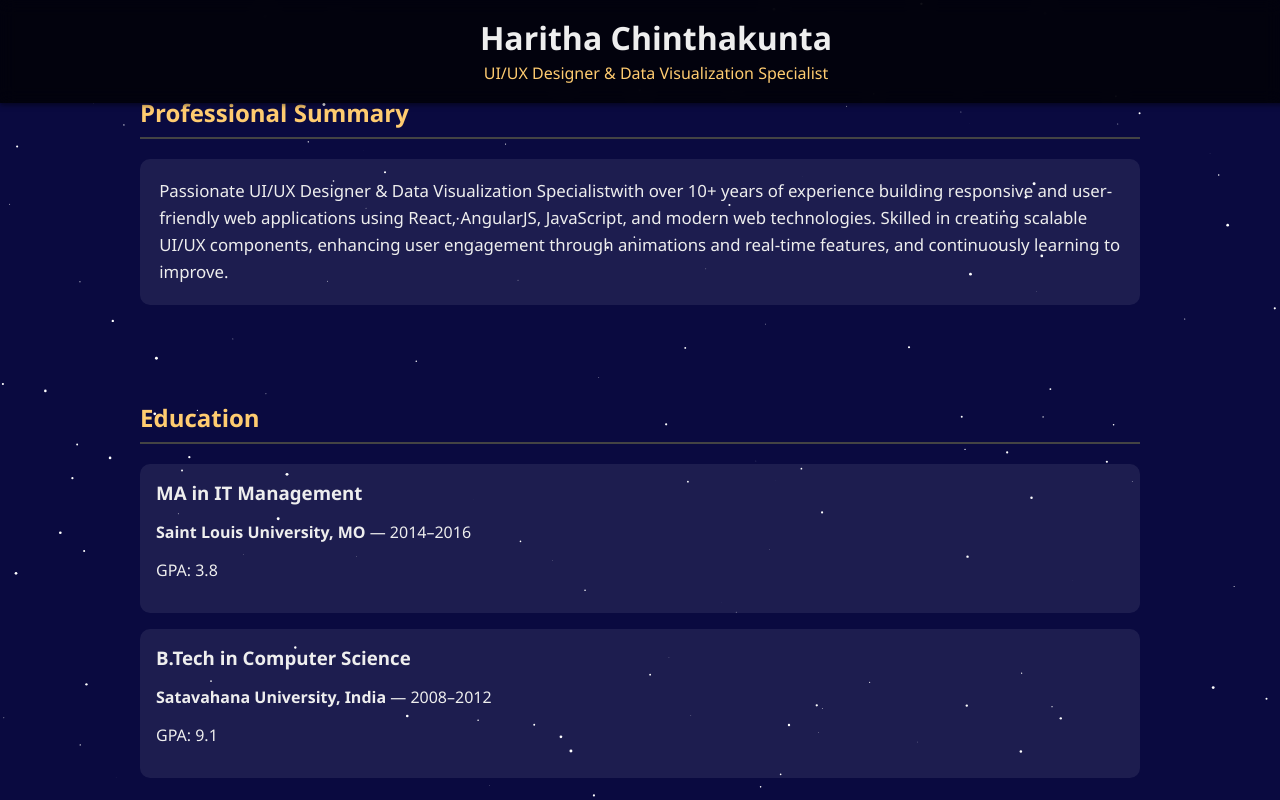
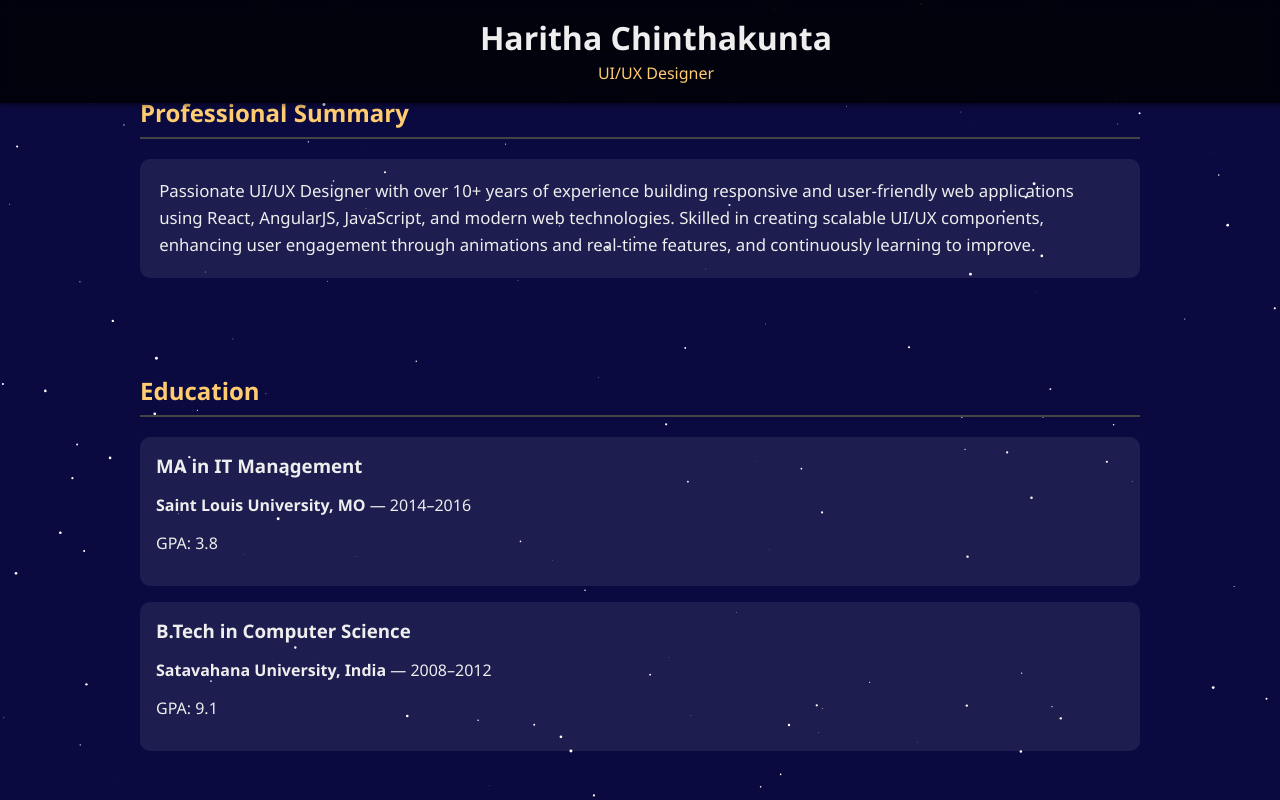
Before and after one commit to haritha662/portfolio, a plain HTML site: page index.html in a window 1280 px wide. Shown: the top 800 px of the page. Drawn offline with Linux system fonts and the light colour scheme.

Commit message:
Update index.html

```diff
--- a/index.html
+++ b/index.html
@@ -253,14 +253,14 @@
 
     <header>
         <h1>Haritha Chinthakunta</h1>
-        <p>UI/UX Designer & Data Visualization Specialist</p>
+        <p>UI/UX Designer</p>
     </header>
 
     <section id="summary">
         <h2>Professional Summary</h2>
         <div
             style="background: rgba(255,255,255,0.08); padding: 1.2rem; border-radius: 10px; line-height: 1.6; font-size: 1.05rem;">
-            Passionate UI/UX Designer & Data Visualization Specialistwith over 10+ years of experience building responsive and user-friendly web
+            Passionate UI/UX Designer with over 10+ years of experience building responsive and user-friendly web
             applications using React, AngularJS, JavaScript, and modern web technologies. Skilled in creating scalable
             UI/UX components, enhancing user engagement through animations and real-time features, and continuously
             learning to improve.
```
